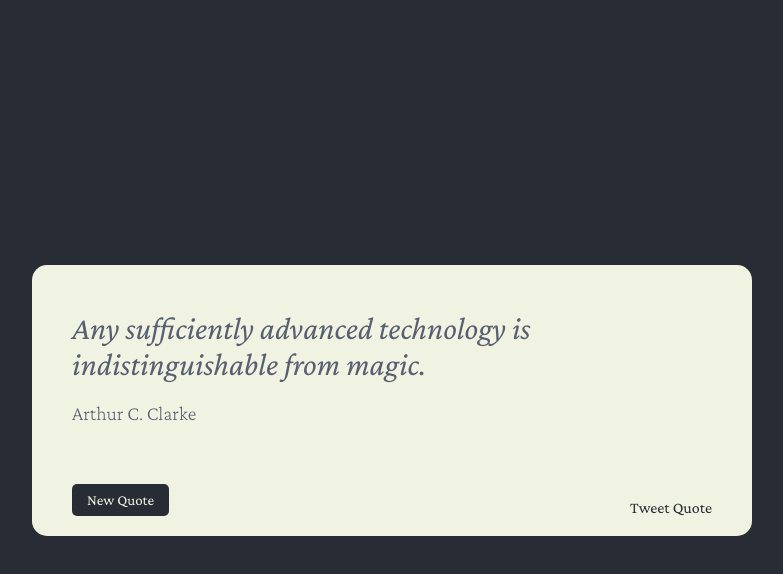
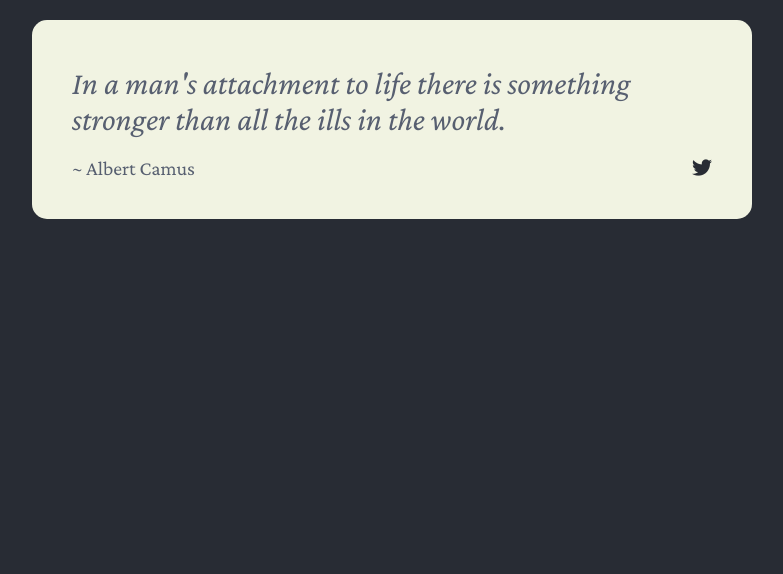
Before and after one commit to KyleSorenson/quote-machine, a React (Create React App) app: page / in a window 1280 px wide. Shown: the top 574 px of the page, without its empty margins (248-1031 px from the left). Built offline with nearby package versions, Linux system fonts and the light colour scheme.

Commit message:
Architectural Revisions and Restyling

```diff
--- a/public/index.html
+++ b/public/index.html
@@ -27,6 +27,9 @@
   <link
     href="https://fonts.googleapis.com/css2?family=Crimson+Pro:ital,wght@0,200;0,300;0,400;1,200;1,300;1,400&display=swap"
     rel="stylesheet">
+
+  <link rel="stylesheet" href="https://use.fontawesome.com/releases/v5.8.1/css/all.css" integrity="sha384-50oBUHEmvpQ+1lW4y57PTFmhCaXp0ML5d60M1M7uH2+nqUivzIebhndOJK28anvf" crossorigin="anonymous">
+
   <title>Random Quote Machine</title>
 </head>
 
--- a/src/App.css
+++ b/src/App.css
@@ -11,7 +11,7 @@ button {
   background-color: #282c34;
   color:rgb(241, 243, 226);
   padding: 8px 15px;
-  border-radius: 5px;
+  border-radius: 15px;
   font-family: 'Crimson Pro', serif;
   font-size: 15px;
 }
@@ -32,34 +32,5 @@ a:hover {
 #container {
   display: flex;
   justify-content: center;
-  align-items: center;
-  height: 100vh;
+  padding: 20px;
 }
-
-#quote-box {
-  background-color:rgb(241, 243, 226);
-  padding: 40px 40px 20px 40px;
-  border-radius: 15px;
-  max-width: 50vw;
-  color: #575f70;
-}
-
-#quote {
-  text-align: left;
-  font-weight: 400;
-  font-style: italic;
-  margin: 5px 0 20px 0;
-}
-
-#author {
-  text-align: left;
-  margin: 0 0 60px 0;
-  font-size: 20px;
-  font-weight: 200;
-}
-
-#links {
-  display: flex;
-  justify-content: space-between;
-  align-items:flex-end;
-}
--- a/src/App.js
+++ b/src/App.js
@@ -1,56 +1,36 @@
 import React from 'react';
 import './App.css';
+import { QuoteBox } from './components/quotebox/quotebox.component.jsx';
 
-const QUOTES = require('./quotes.json');
-
-class QuoteBox extends React.Component {
-  constructor(props) {
-    super(props);
-    this.state = {
-      quoteIndex: 0
-    }
-    this.newQuote = this.newQuote.bind(this);
-  }
-
-  newQuote = () => {
-    this.setState((state) => ({
-      quoteIndex: Math.floor(Math.random() * (QUOTES.length))
-    }));
-  }
-
-  render() {
-    return (
-      <div id="quote-box">
-        <div id="text"><h1 id="quote">{QUOTES[this.state.quoteIndex].quote}</h1></div>
-        <div id="author">{QUOTES[this.state.quoteIndex].author}</div>
-        <div id="links">
-          <button
-            id="new-quote"
-            onClick={this.newQuote}>
-              New Quote
-          </button>
-          <a
-            id="tweet-quote"
-            href={
-              "http://twitter.com/intent/tweet?text=" +
-              QUOTES[this.state.quoteIndex].quote +
-              ' -' +
-              QUOTES[this.state.quoteIndex].author
-            }
-            target="_blank"
-            rel="noreferrer">
-              Tweet Quote
-          </a>
-        </div>
-      </div>
-    );
+const quotes = require('./quotes.json');
+const handlers = {
+  generateRandomIndex: function(arr) {
+    return Math.floor(Math.random() * (arr.length))
   }
 };
+
+// let slicedQuote = quotes.slice(0,5);
+// slicedQuote.map((i, index) => console.log(index));
 
 function App() {
   return (
     <div id="container">
-      <QuoteBox />
+      <QuoteBox
+        quotes={quotes}
+        quoteIndex={handlers.generateRandomIndex(quotes)}
+        handlers={handlers}
+        bottombar={false}/>
+      {/* {
+        slicedQuote.map((i, index) => (
+          <div key={index}>
+            <QuoteBox
+              quotes={quotes}
+              quoteIndex={index}
+              handlers={handlers}
+              bottombar={false} />
+          </div>
+        ))
+      } */}
     </div>
   );
 }
--- /dev/null
+++ b/src/components/bottombar/bottombar.component.jsx
@@ -0,0 +1,19 @@
+import React, { Component } from "react";
+import './bottombar.styles.css';
+
+export const BottomBar = ({quotes, quoteIndex, handleClick}) => {
+
+  const { quote, author } = quotes[quoteIndex]; // Features to implement: source, speaker, tags, topic
+
+  return (
+    <div class="bottombar">
+      <button
+        id="new-quote"
+        value="generateRandomIndex"
+        onClick={handleClick}
+      >
+        New Quote
+      </button>
+    </div>
+  )
+}
--- /dev/null
+++ b/src/components/bottombar/bottombar.styles.css
@@ -0,0 +1,5 @@
+.bottombar {
+  display: flex;
+  justify-content: center;
+  margin-top: 40px;
+}
--- /dev/null
+++ b/src/components/quotebox/quotebox.component.jsx
@@ -0,0 +1,54 @@
+import React, { Component } from "react";
+import './quotebox.styles.css';
+import {BottomBar} from '../bottombar/bottombar.component.jsx'
+
+export class QuoteBox extends Component {
+  constructor(props) {
+    super(props);
+    this.state = {
+      quoteIndex: this.props.quoteIndex,
+    };
+  }
+
+  handleClick = (event) => {
+    console.log(`handleClick value is ${event.target.value}`);
+    switch(event.target.value) {
+      case "generateRandomIndex":
+        this.setState((state) => ({
+          quoteIndex: this.props.handlers.generateRandomIndex(this.props.quotes)
+        }));
+        break;
+      default:
+        this.setState({
+          quoteIndex: 0
+        });
+    }
+  }
+
+  render() {
+
+    const { quote, author } = this.props.quotes[this.state.quoteIndex]; // Features to implement: source, speaker, tags, topic
+
+    return (
+      <div className="quote-box">
+        <div className="text">
+          <h1 className="quote">{quote}</h1>
+        </div>
+        <div className="quote-functions">
+          <a href={`http://twitter.com/intent/tweet?text=${quote} ${author}`}
+            className="tweet-quote"
+            target="_blank"
+            rel="noreferrer">
+            <i class="fab fa-twitter"></i>
+          </a>
+          {author && <span className="author">~ {author}</span>}
+        </div>
+        {this.props.bottombar &&
+        <BottomBar
+          quotes={this.props.quotes}
+          quoteIndex = {this.state.quoteIndex}
+          handleClick={this.handleClick} />}
+      </div>
+    );
+  }
+};
--- /dev/null
+++ b/src/components/quotebox/quotebox.styles.css
@@ -0,0 +1,28 @@
+.quote-box {
+    background-color:rgb(241, 243, 226);
+    padding: 40px;
+    border-radius: 15px;
+    max-width: 50vw;
+    color: #575f70;
+  }
+
+  @media(max-width: 800px){
+    .quote-box {
+      max-width: 100vw;
+    }
+  }
+
+ .quote {
+    text-align: left;
+    font-weight: 400;
+    font-style: italic;
+    margin: 5px 0 20px 0;
+  }
+
+.quote-functions {
+    display: flex;
+    flex-direction: row-reverse;
+    justify-content: space-between;
+    font-size: 20px;
+    font-weight: 400;
+  }
```
Also changed, not shown: src/todo.txt (added).
